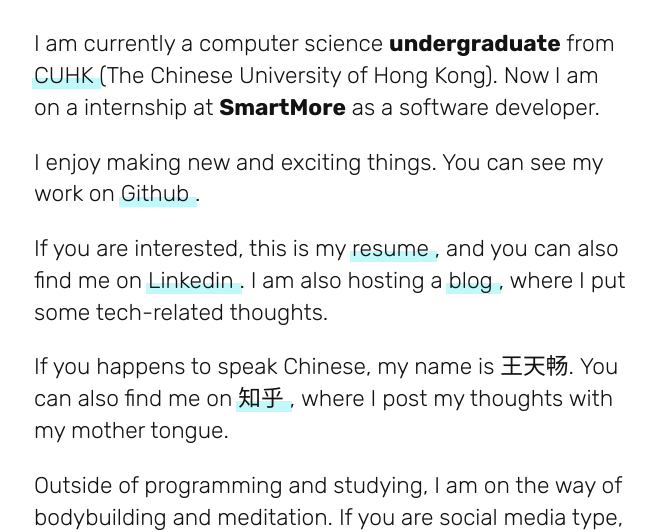
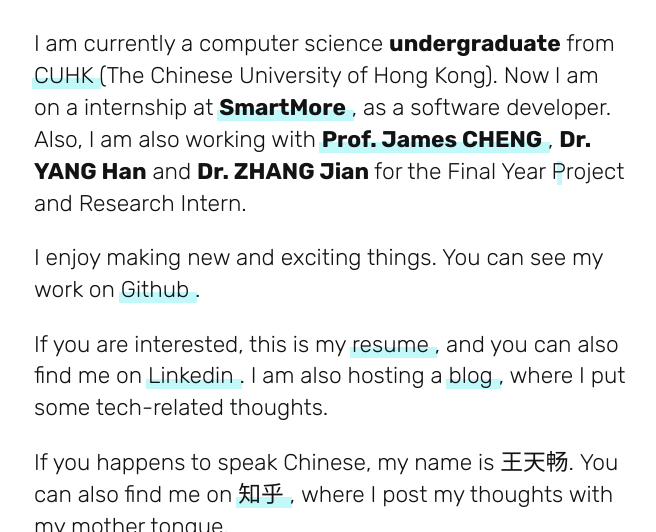
Before and after one commit to chang2000/chang2000.github.io, a plain HTML site: page index.html in a window 1280 px wide. Shown: the part 245-777 px from the top of the page, without its empty margins (102-758 px from the left). Drawn offline with Linux system fonts and the light colour scheme.

Commit message:
update resume

```diff
--- a/index.html
+++ b/index.html
@@ -73,7 +73,26 @@
       CUHK
     </a>(The Chinese University of Hong Kong).
 
-    Now I am on a internship at <strong>SmartMore</strong> as a software developer.
+    Now I am on a internship at
+    <a href="www.smartmore.com" target="_blank">
+        <strong>SmartMore</strong>
+    </a>,
+    as a software developer.
+
+    Also, I am also working with
+
+    <a href="https://www.cse.cuhk.edu.hk/~jcheng/index.html" target="_blank">
+        <strong>Prof. James CHENG</strong>
+    </a>,
+
+    <a href="https://yanghan.me/">
+        <strong>Dr. YANG Han</strong>
+    </a> and
+    <strong>Dr. ZHANG Jian </strong>
+    for the Final Year Project and Research Intern.
+
+
+
   </p>
 
 
```
Also changed, not shown: 1 other file.
